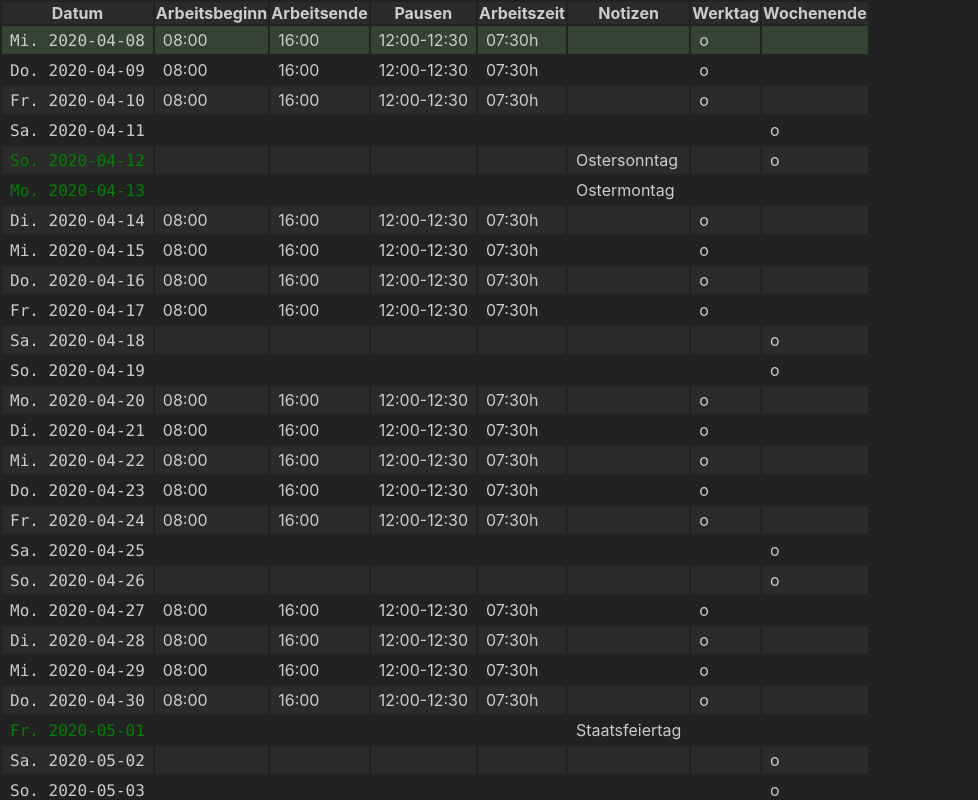
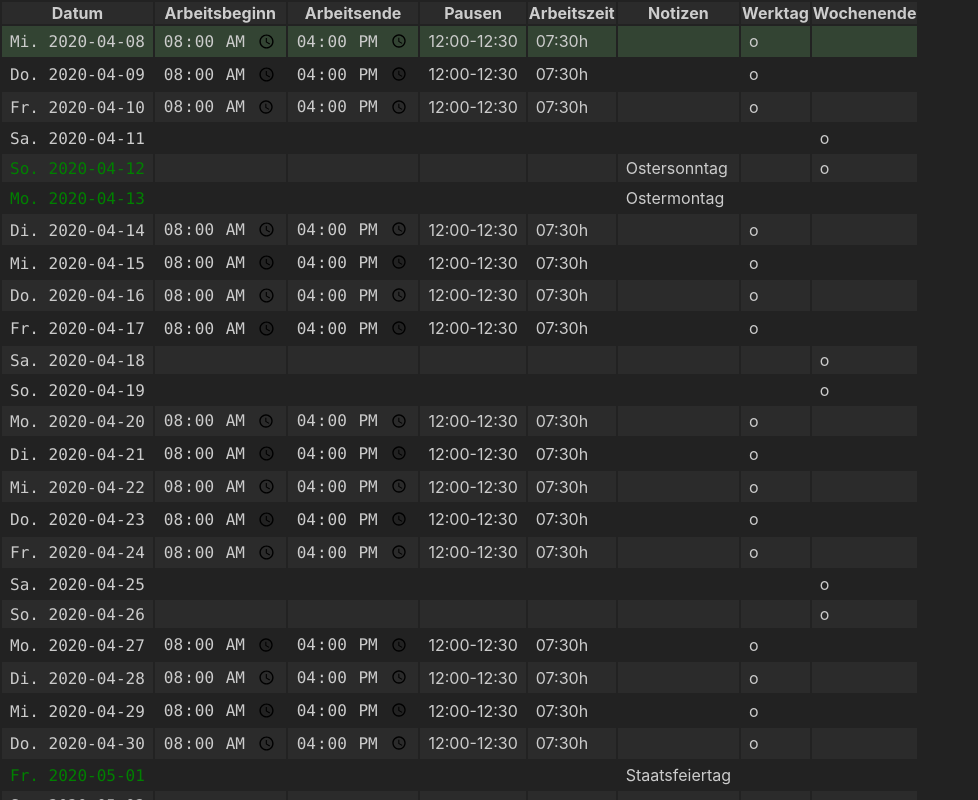
Before and after one commit to danielbartsch/time-tracker, a React app: page / in a window 1280 px wide. Shown: the whole page, without its empty margins (0-978 px from the left). Built offline with nearby package versions, Linux system fonts and the light colour scheme.

Commit message:
added editable times

```diff
--- a/src/DateRow.tsx
+++ b/src/DateRow.tsx
@@ -1,11 +1,22 @@
 import * as React from 'react'
-import { isEqual, toString } from './date'
+import { isEqual, toString, fromString } from './date'
 import { holidays, defaultWorkTimes, weekendDays, DayIndex, WorkTime } from './config'
 import { padNumber } from './utils'
 
 const Day = ({ value }: { value: Date }) => <>{toString(value, 'W0. Y4-M2-D2')}</>
 
 const Time = ({ value }: { value: Date }) => <>{toString(value, 'h2:m2')}</>
+
+const TimeInput = ({ value, onChange }: { value: Date; onChange: (date: Date) => void }) => {
+  return (
+    <input
+      type="time"
+      value={toString(value, 'h2:m2')}
+      onChange={event => onChange(fromString(event.target.value, 'h2:m2'))}
+      required
+    />
+  )
+}
 
 type Timestamp = number
 const Duration = ({ value }: { value: Timestamp }) => {
@@ -18,13 +29,31 @@ const Duration = ({ value }: { value: Timestamp }) => {
   )
 }
 
-const WorkTimes = ({ value: [[start, end], ...breaks] }: { value: WorkTime }) => (
+const WorkTimes = ({ value }: { value: WorkTime }) => {
+  const [[[start, end], ...breaks], setWorkTime] = React.useState(value)
+  return (
     <>
       <td>
-      <Time value={start} />
+        <TimeInput
+          value={start}
+          onChange={date =>
+            setWorkTime(previousWorkTime => [
+              [date, previousWorkTime[0][1]],
+              ...previousWorkTime.slice(1),
+            ])
+          }
+        />
       </td>
       <td>
-      <Time value={end} />
+        <TimeInput
+          value={end}
+          onChange={date =>
+            setWorkTime(previousWorkTime => [
+              [previousWorkTime[0][0], date],
+              ...previousWorkTime.slice(1),
+            ])
+          }
+        />
       </td>
       <td>
         {breaks.map(([breakStart, breakEnd]) => (
@@ -47,6 +76,7 @@ const WorkTimes = ({ value: [[start, end], ...breaks] }: { value: WorkTime }) =>
       </td>
     </>
   )
+}
 
 const DayStyle = ({
   children,
--- a/src/styles.css
+++ b/src/styles.css
@@ -37,3 +37,12 @@ td {
 td.date {
   text-align: end;
 }
+
+input[type='time'] {
+  background-color: transparent;
+  color: inherit;
+  padding: 0;
+  font-size: 16px;
+  font-family: source-code-pro, Menlo, Monaco, Consolas, 'Courier New', monospace;
+  border: none;
+}
```
Lines whose indentation alone changed are shown as unchanged.
